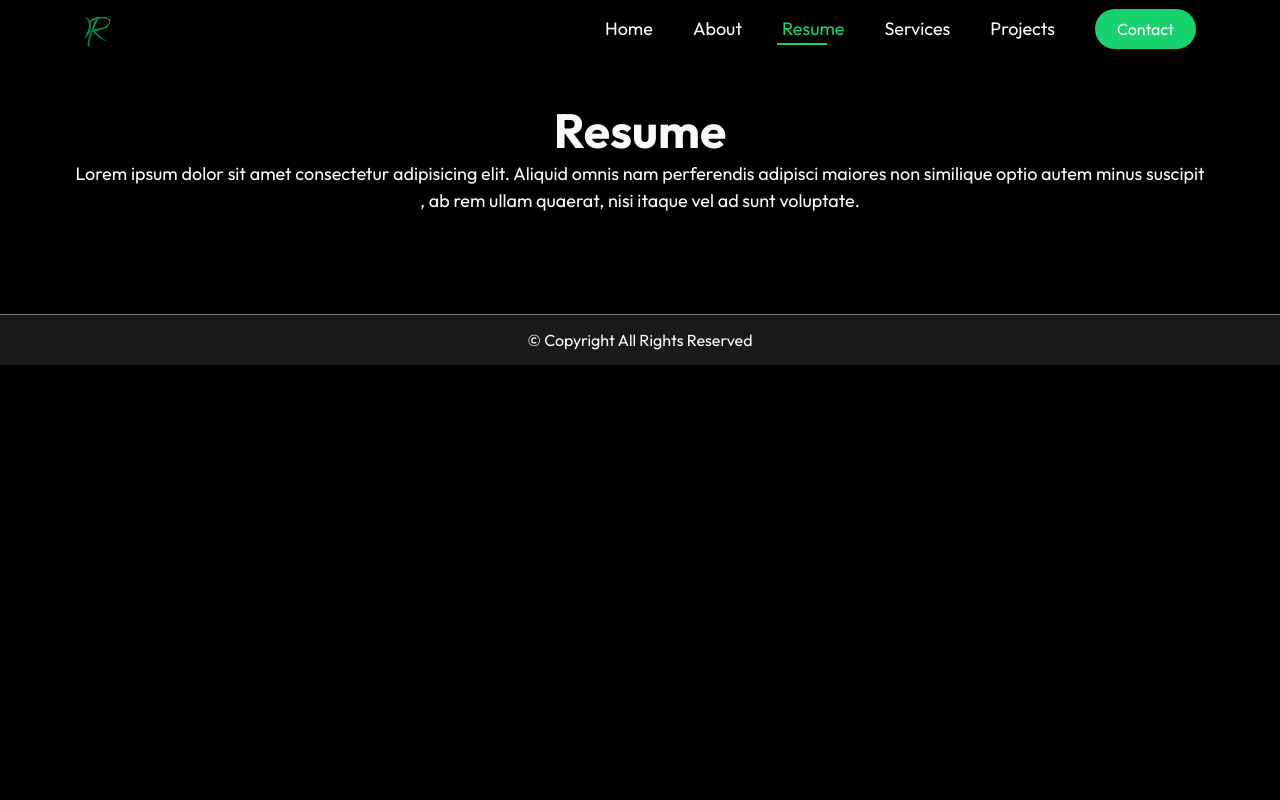
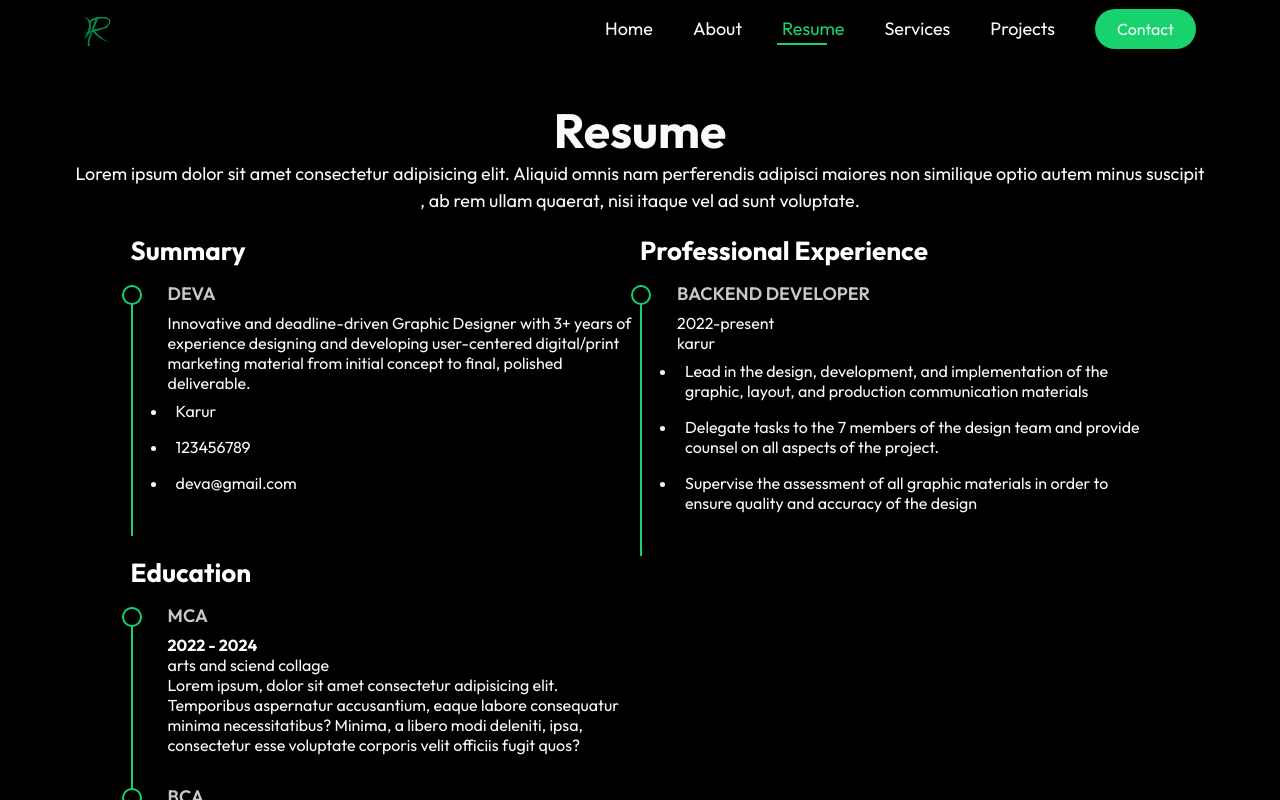
Before and after one commit to iam-dev-deva/dev-portfolio, a React (Vite) app: page /resume in a window 1280 px wide. Shown: the top 800 px of the page. Built offline with nearby package versions, Linux system fonts and the light colour scheme.

Commit message:
resume page

```diff
--- a/src/components/Resume/Resume.css
+++ b/src/components/Resume/Resume.css
@@ -1 +1,56 @@
 @import url('../../colors.css');
+
+.resume {
+    display: flex;
+    flex-direction: row;
+}
+
+.rows {
+    float: left;
+    text-align: left;
+    width: 50%;
+}
+
+.column .column-title {
+    line-height: 18px;
+    font-size: 18px;
+    font-weight: 600;
+    text-transform: uppercase;
+    color:
+        color-mix(in srgb, var(--default-color), transparent 20%);
+    margin-bottom: 10px;
+    /* padding: 1px 30px; */
+    /* position: relative; */
+}
+.column h2{
+    color: var(--heading-color);
+    font-size: 26px;
+    font-weight: 700;
+    margin-top: 20px;
+    margin-bottom: 20px;
+}
+.column .column-data::before {
+    content: "";
+    position: absolute;
+    width: 16px;
+    height: 16px;
+    border-radius: 50px;
+    left: -11px;
+    /* top: 0; */
+    background: var(--background-color);
+    border: 2px solid var(--accent-color);
+    /* padding: 10px; */
+}
+.column-data{
+    padding: 0 0 35px 35px;
+    margin-top: -2px;
+    border-left: 2px solid var(--accent-color);
+    position: relative;
+}
+.rows ul li{
+    padding: 8px;
+}
+.column-data span{
+    padding: 15px 0px;
+    margin: 10px 0 10px 0;
+}
--- a/src/components/Resume/Resume.jsx
+++ b/src/components/Resume/Resume.jsx
@@ -1,12 +1,68 @@
 import React from 'react'
+import './Resume.css';
 
 const Resume = () => {
   return (
     <div className='container top-content'>
-    <h1>Resume</h1>
-    <p>Lorem ipsum dolor sit amet consectetur adipisicing elit. Aliquid omnis nam perferendis adipisci maiores non similique optio autem minus suscipit
-      , ab rem ullam quaerat, nisi itaque vel ad sunt voluptate.</p>
-  </div>
+      <h1>Resume</h1>
+      <p>Lorem ipsum dolor sit amet consectetur adipisicing elit. Aliquid omnis nam perferendis adipisci maiores non similique optio autem minus suscipit
+        , ab rem ullam quaerat, nisi itaque vel ad sunt voluptate.</p>
+      <div className='resume container'>
+        <div className="rows">
+          <div className="column">
+            <h2>Summary</h2>
+            <div className="column-data">
+              <h3 className="column-title">Deva</h3>
+              <span>
+                Innovative and deadline-driven Graphic Designer with 3+ years of experience designing and
+                developing user-centered digital/print marketing material from initial concept to final, polished deliverable.
+              </span>
+              <ul>
+                <li>Karur</li>
+                <li>123456789</li>
+                <li>deva@gmail.com</li>
+              </ul>
+            </div>
+          </div>
+
+          <div className="column">
+            <h2>Education</h2>
+            <div className="column-data">
+              <h3 className="column-title">MCA</h3>
+              <h4>2022 - 2024</h4>
+              <span>
+                arts and sciend collage
+              </span><br />
+              <span>Lorem ipsum, dolor sit amet consectetur adipisicing elit. Temporibus aspernatur accusantium, eaque labore consequatur minima necessitatibus? Minima, a libero modi deleniti, ipsa, consectetur esse voluptate corporis velit officiis fugit quos?</span>
+            </div>
+            <div className="column-data">
+              <h3 className="column-title">BCA</h3>
+              <h4>2019 - 2022</h4>
+              <span>
+                arts and sciend collage
+              </span><br />
+              <span>Lorem ipsum dolor sit amet consectetur, adipisicing elit. Debitis, in earum, eos perferendis sint, beatae reprehenderit ullam alias inventore quibusdam recusandae sed? Facere necessitatibus repellendus vero doloremque, assumenda odio molestiae.</span>
+            </div>
+          </div>
+        </div>
+
+        <div className="rows">
+          <div className="column">
+            <h2 >Professional Experience</h2>
+            <div className="column-data">
+              <h2 className="column-title">Backend Developer</h2>
+              <span>2022-present</span><br />
+              <span>karur</span>
+              <ul>
+                <li>Lead in the design, development, and implementation of the graphic, layout, and production communication materials</li>
+                <li>Delegate tasks to the 7 members of the design team and provide counsel on all aspects of the project.</li>
+                <li>Supervise the assessment of all graphic materials in order to ensure quality and accuracy of the design</li>
+              </ul>
+            </div>
+          </div>
+        </div>
+      </div>
+    </div>
   )
 }
 
```
